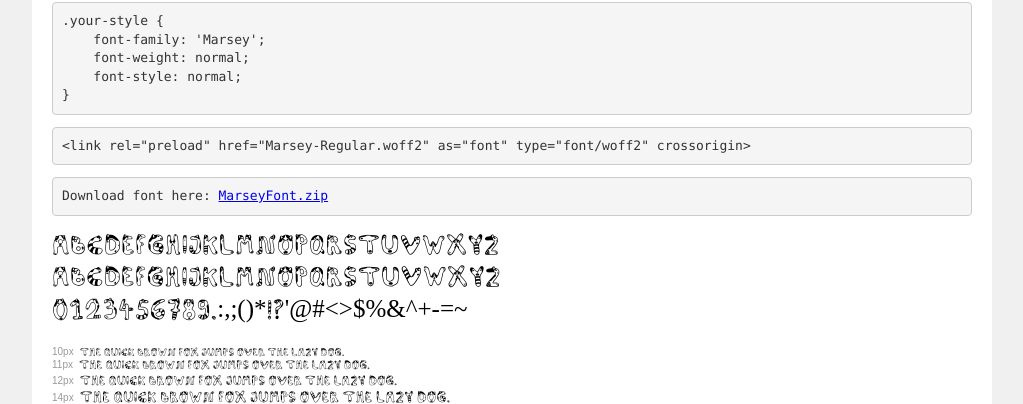
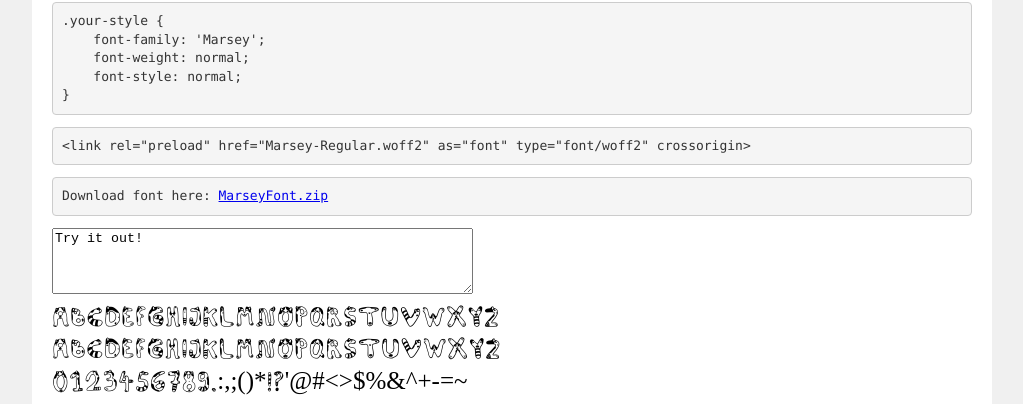
Before and after one commit to MarseyLivesMatter/MarseyLivesMatter.github.io, a plain HTML site: page MarseyFont/index.html in a window 1280 px wide. Shown: the part 82-486 px from the top of the page, without its empty margins (128-1151 px from the left). Drawn offline with Linux system fonts and the light colour scheme.

Commit message:
Update index.html

```diff
--- a/MarseyFont/index.html
+++ b/MarseyFont/index.html
@@ -193,6 +193,9 @@
 Download font here: <a href="https://github.com/MarseyLivesMatter/MarseyLivesMatter.github.io/raw/main/MarseyFont/MarseyFont.zip">MarseyFont.zip</a>
 </pre>
         <div class="font-container" style="font-family: 'Marsey'; font-weight: normal; font-style: normal;">
+
+            <textarea id="try" name="try" rows="4" cols="50">
+Try it out!</textarea>
             <p class="letters">
                 abcdefghijklmnopqrstuvwxyz<br>
 ABCDEFGHIJKLMNOPQRSTUVWXYZ<br>
```
